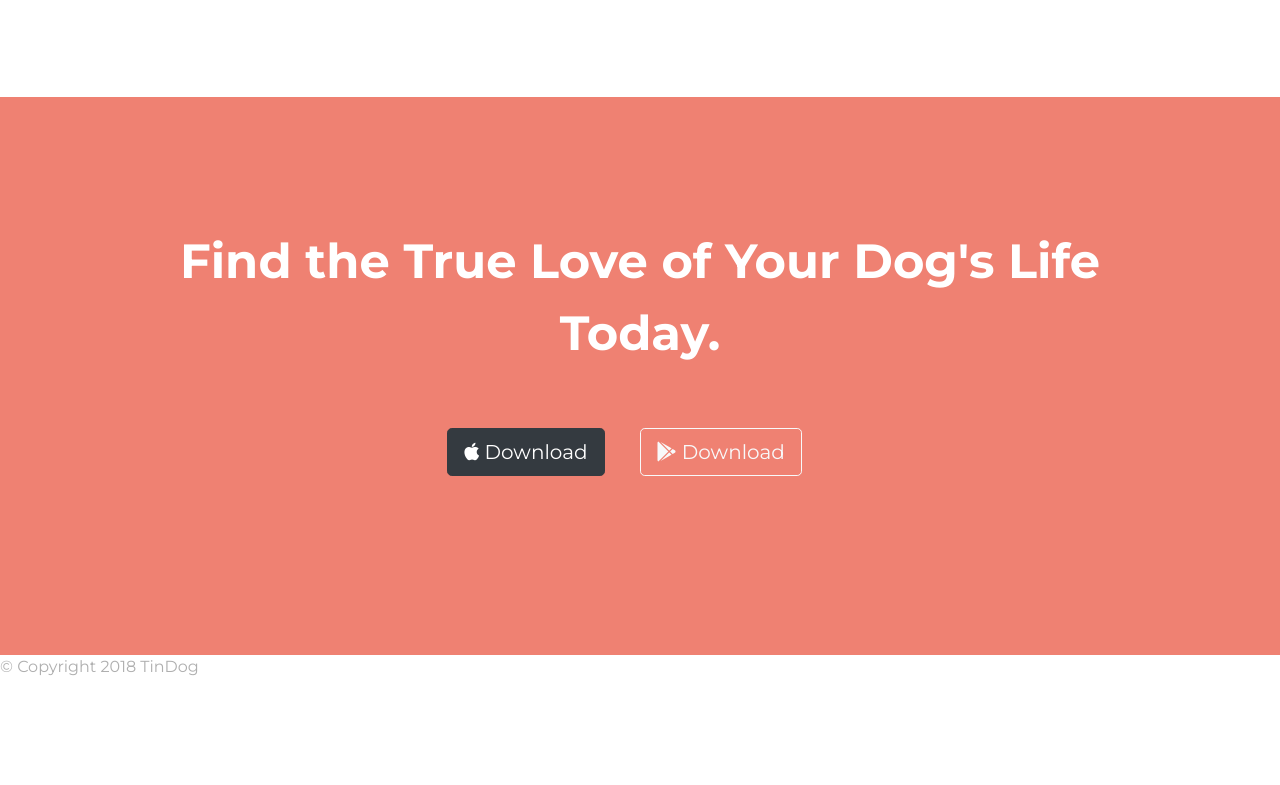
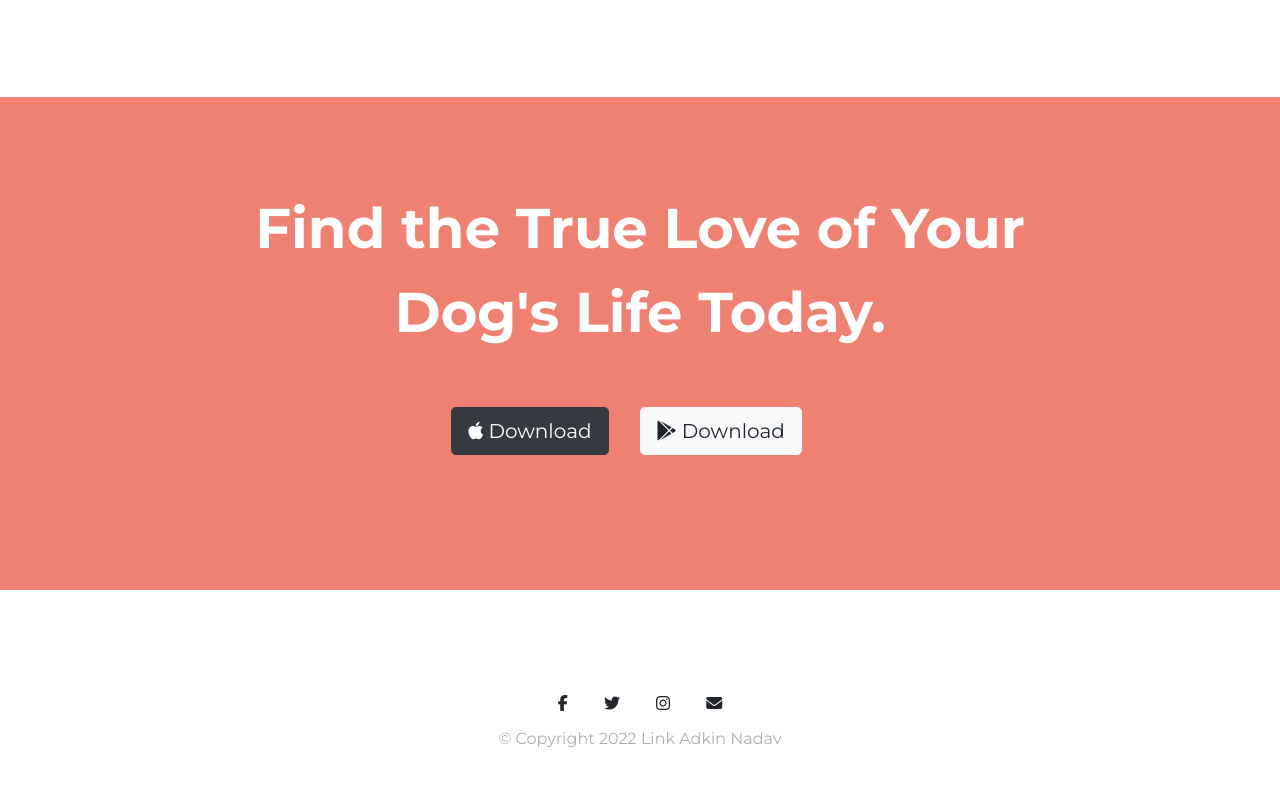
Before and after one commit to WEBdevDOR/tinDogMockUp, a plain HTML site: page index.html in a window 1280 px wide. Shown: the part 2556-3341 px from the top of the page. Before the commit the page ends 3251 px from the top, so only its background shows below. Drawn offline with nearby package versions, Linux system fonts and the light colour scheme.

Commit message:
footer styling

```diff
--- a/css/styles.css
+++ b/css/styles.css
@@ -35,8 +35,25 @@
 
     #cta {
         background-color: #ef8172;
-        padding: 8em 8em;
+        padding: 7% 15%;
         color: white;
+    }
+
+    .ctaHeading {
+        font-size: 3.5em;
+    }
+
+    #footer {
+        padding: 7% 15%;
+        text-align: center;
+    }
+
+    .footerIcon {
+        padding: 1em 1em;
+    }
+
+    footer a {
+        text-decoration: none;
     }
 
     #title {
--- a/index.html
+++ b/index.html
@@ -30,13 +30,13 @@
                 <div class="collapse navbar-collapse" id="navbarSupportedContent">
                     <ul class="navbar-nav ml-auto">
                         <li class="nav-item">
-                            <a class="nav-link" href="">Contact</a>
+                            <a class="nav-link" href="#footer">Contact</a>
                         </li>
                         <li class="nav-item">
-                            <a class="nav-link" href="">Pricing</a>
+                            <a class="nav-link" href="#pricing">Pricing</a>
                         </li>
                         <li class="nav-item">
-                            <a class="nav-link" href="">Download</a>
+                            <a class="nav-link" href="#cta">Download</a>
                         </li>
                     </ul>
                 </div>
@@ -197,13 +197,13 @@
     <section id="cta">
         <div class="row text-center">
             <div class="col">
-                <h2>Find the True Love of Your Dog's Life Today.</h2>
+                <h2 class="ctaHeading">Find the True Love of Your Dog's Life Today.</h2>
             </div>
         </div>
         <div class="row text-center">
             <div class="col">
                 <button type="button" class="download-btn btn btn-lg btn-dark"><i class="fab fa-apple"></i> Download</button>
-                <button type="button" class="download-btn btn btn-lg btn-outline-light"><i class="fab fa-google-play"></i> Download</button>
+                <button type="button" class="download-btn btn btn-lg btn-light"><i class="fab fa-google-play"></i> Download</button>
             </div>
         </div>
     </section>
@@ -212,9 +212,11 @@
     <!-- Footer -->
 
     <footer id="footer">
-
-        <p>© Copyright 2018 TinDog</p>
-
+        <i class="footerIcon fab fa-facebook-f"></i>
+        <i class="footerIcon fab fa-twitter"></i>
+        <i class="footerIcon fab fa-instagram"></i>
+        <i class="footerIcon fas fa-envelope"></i>
+        <p>© Copyright 2022 Link Adkin Nadav</p>
     </footer>
 
 
```
